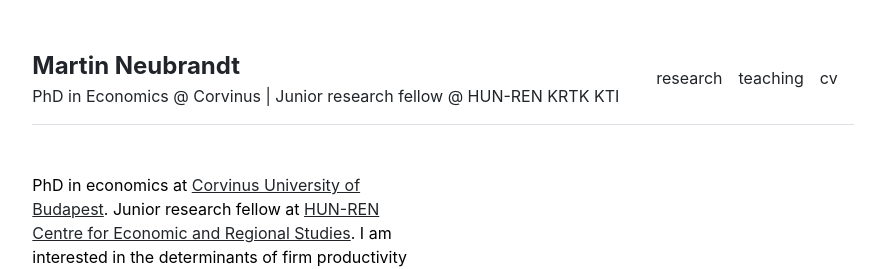
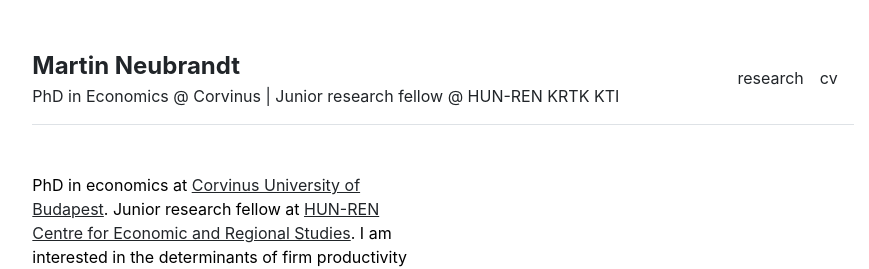
Before and after one commit to martinneubrandt/martinneubrandt.github.io, a Jekyll site: the page built from index.md, in a window 1280 px wide. Shown: the top 269 px of the page, without its empty margins (197-1066 px from the left). Built offline with Jekyll 4.4.1, drawn with Linux system fonts in a browser that asks for light colours.

Commit message:
Update settings.yml

```diff
--- a/_data/settings.yml
+++ b/_data/settings.yml
@@ -1,6 +1,5 @@
 menu:
 - {name: 'research', url: '/research'}
-- {name: 'teaching', url: '/teaching'}
 - {name: 'cv', url: '/cv'}
 
 social:
```
